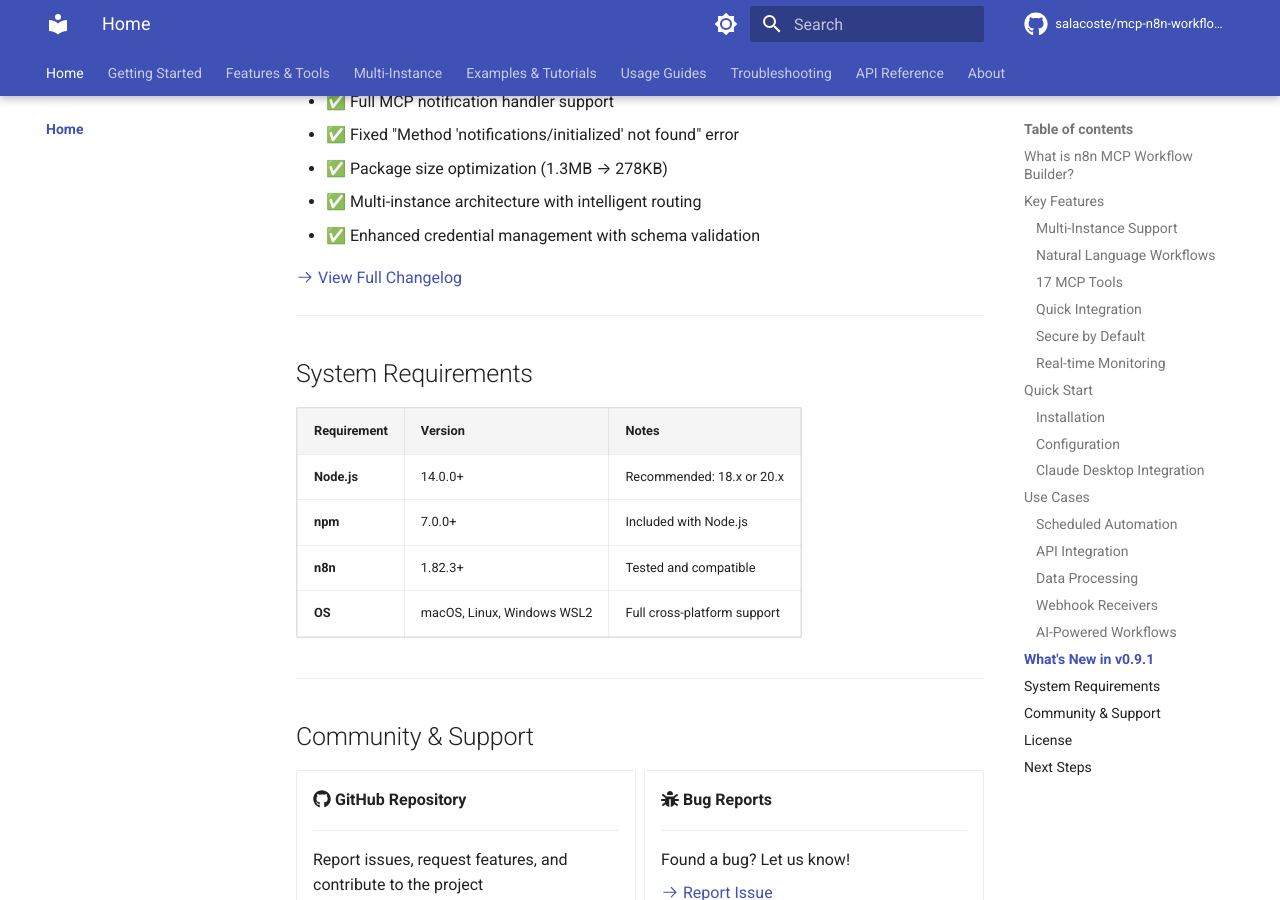
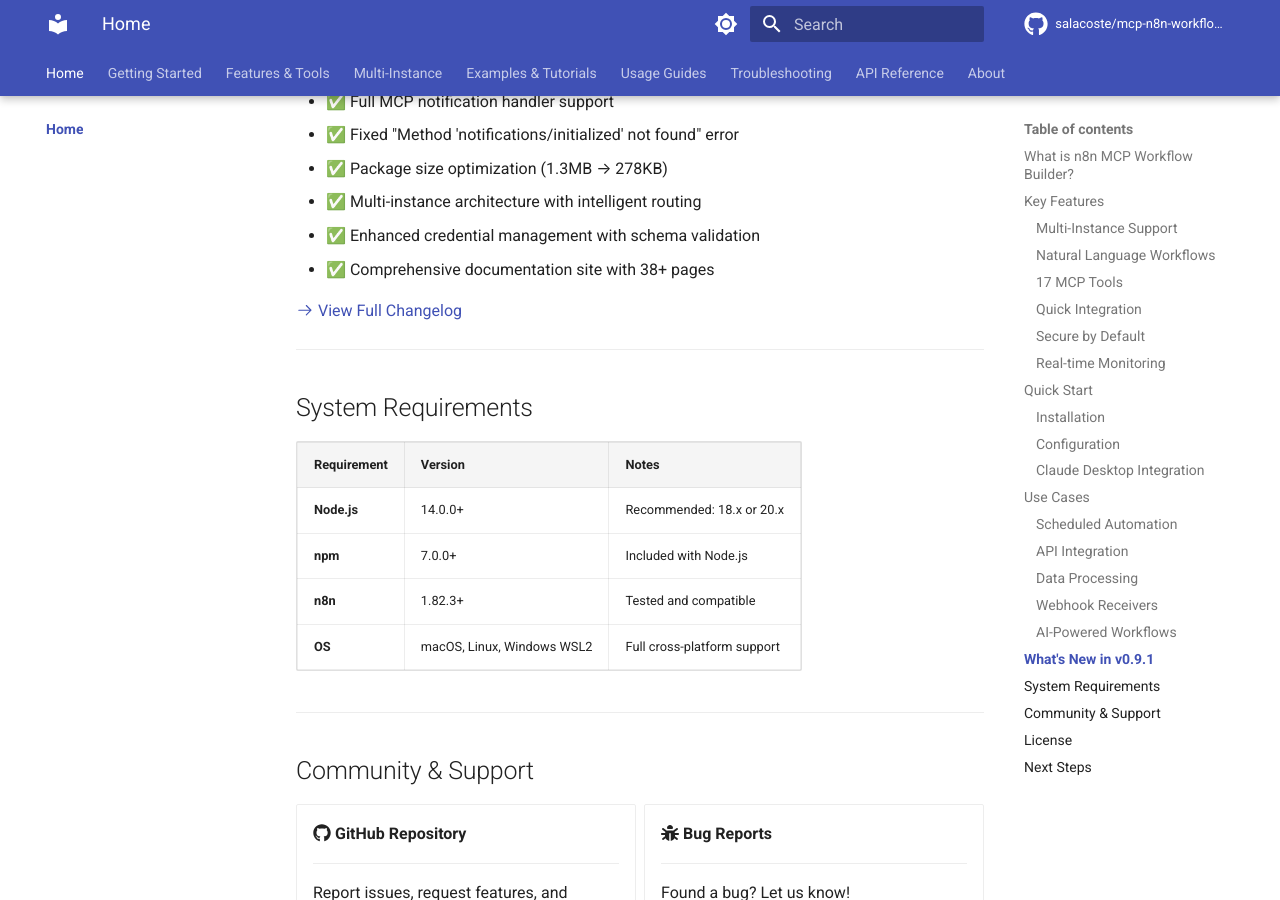
Before and after one commit to salacoste/mcp-n8n-workflow-builder, an MkDocs documentation site: the page built from docs/index.md, in a window 1280 px wide and 900 px high, scrolled down 3513 px. Built offline with MkDocs 1.6.1 and Material for MkDocs 9.7.7, drawn with Linux system fonts in a browser that asks for light colours; emoji names are drawn with the system emoji font; comment, search, counter and statistics services are not loaded; the version menu is left out.

Commit message:
docs: add documentation site feature to latest updates
- Add comprehensive documentation site with 38+ pages to v0.9.1 features
- Trigger fresh GitHub Pages deployment

🤖 Generated with [Claude Code](https://claude.com/claude-code)

Co-Authored-By: Claude Sonnet 4.5 <noreply@anthropic.com>

```diff
--- a/docs/index.md
+++ b/docs/index.md
@@ -172,6 +172,7 @@ Leverage Claude AI to intelligently generate workflow logic based on your busine
 - ✅ Package size optimization (1.3MB → 278KB)
 - ✅ Multi-instance architecture with intelligent routing
 - ✅ Enhanced credential management with schema validation
+- ✅ Comprehensive documentation site with 38+ pages
 
 [:octicons-arrow-right-24: View Full Changelog](about/changelog.md)
 
```
